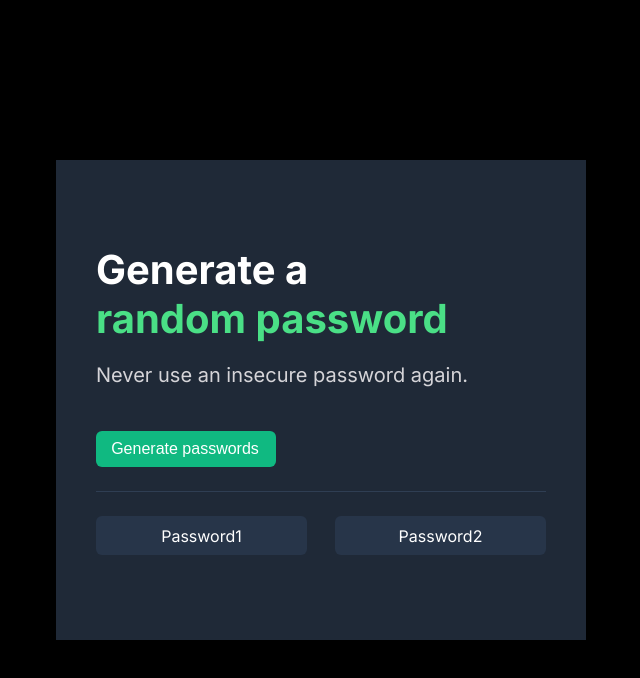
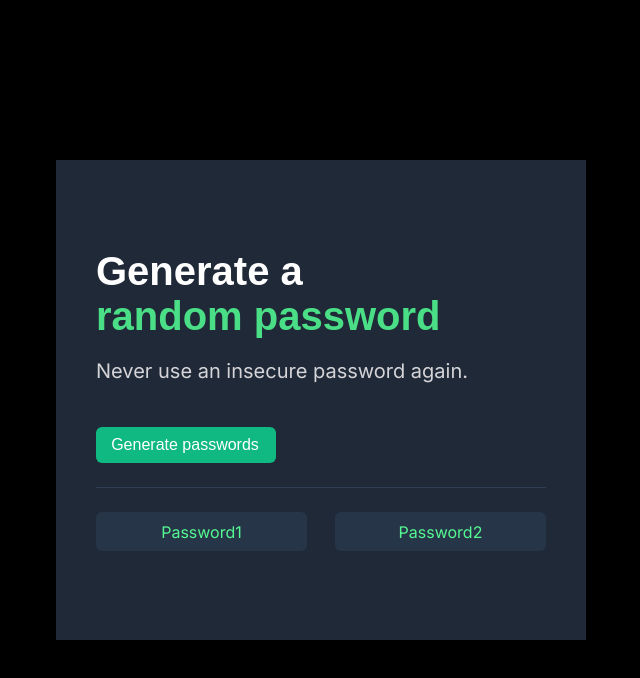
Before and after one commit to josiase95/Password-generator, a plain HTML site: page index.html in a window 1280 px wide. Shown: the whole page, without its empty margins (319-959 px from the left). Drawn offline with Linux system fonts and the light colour scheme.

Commit message:
Update index.css

```diff
--- a/index.css
+++ b/index.css
@@ -13,6 +13,8 @@ body {
     display: flex;
     flex-direction: row;
     justify-content: space-between;
+    gap: 12px;
+    color: #55F991;
 }
 
 .main-card {
@@ -56,6 +58,8 @@ p {
 h1 {
     margin-bottom: 0px;
     font-size: 40px;
+    margin-top: 0px;
+    font-family: 'karla', sans-serif;
 }
 
 .main-content {
@@ -74,7 +78,3 @@ h1 {
     align-items: center;
     font-size: 16px;
 }
-
-h1 {
-    margin-top: 0px;
-}
```
